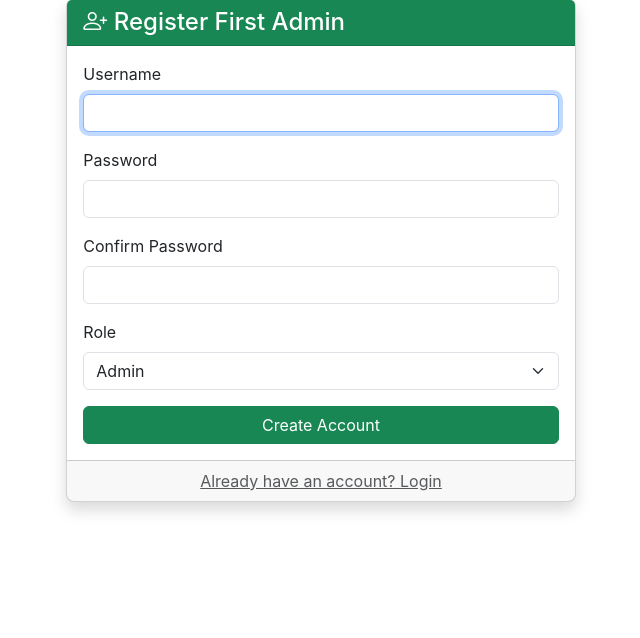
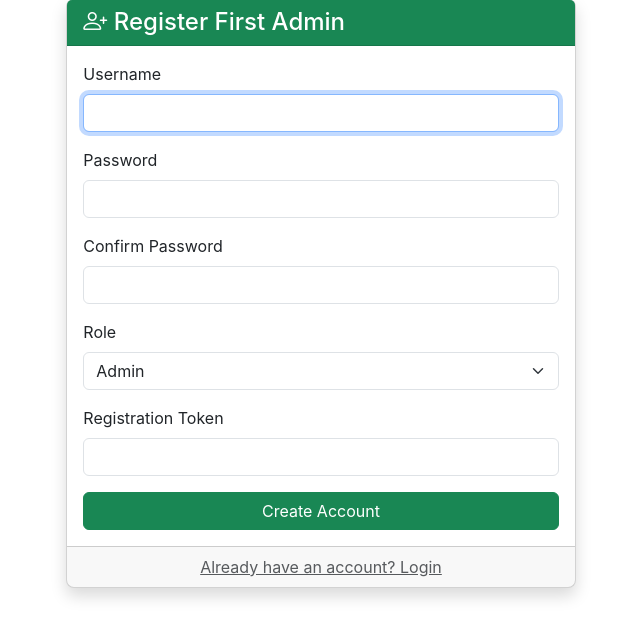
Before and after one commit to MartialM1nd/strfrygui, a Flask app: page /register in a window 1280 px wide. Shown: the part 81-719 px from the top of the page, without its empty margins (319-959 px from the left). Run offline with Flask 3, Linux system fonts and the light colour scheme.

Commit message:
Security: add registration token, account lockout, failed login logging, require SECRET_KEY

```diff
--- a/app.py
+++ b/app.py
@@ -1,4 +1,5 @@
 import os
+from datetime import datetime, timedelta
 from flask import Flask, render_template, redirect, url_for, flash, request, send_file, jsonify, abort
 from flask_login import LoginManager, login_user, logout_user, login_required, current_user
 from flask_wtf import FlaskForm
@@ -52,6 +53,7 @@ class RegisterForm(FlaskForm):
     password = PasswordField('Password', validators=[DataRequired(), Length(min=8)])
     confirm_password = PasswordField('Confirm Password', validators=[DataRequired(), EqualTo('password')])
     role = SelectField('Role', choices=[('admin', 'Admin'), ('moderator', 'Moderator'), ('viewer', 'Viewer')], validators=[DataRequired()])
+    registration_token = StringField('Registration Token', validators=[DataRequired()])
 
 
 class UserEditForm(FlaskForm):
@@ -135,16 +137,16 @@ def datetime_filter(ts):
         return str(ts)
 
 
-def log_audit(action, details=None):
-    if current_user.is_authenticated:
-        log = AuditLog(
-            user_id=current_user.id,
-            action=action,
-            details=details,
-            ip_address=request.remote_addr
-        )
-        db.session.add(log)
-        db.session.commit()
+def log_audit(action, details=None, user_id=None):
+    user_id = user_id or (current_user.id if current_user.is_authenticated else None)
+    log = AuditLog(
+        user_id=user_id,
+        action=action,
+        details=details,
+        ip_address=request.remote_addr
+    )
+    db.session.add(log)
+    db.session.commit()
 
 
 @app.route('/')
@@ -176,22 +178,42 @@ def login():
     form = LoginForm()
     if form.validate_on_submit():
         user = User.query.filter_by(username=form.username.data).first()
-        if user and user.check_password(form.password.data):
-            if not user.is_active:
-                flash('Your account has been deactivated.', 'danger')
+
+        if user:
+            if user.lockout_until and user.lockout_until > datetime.utcnow():
+                flash('Account temporarily locked. Try again later.', 'danger')
                 return render_template('login.html', form=form)
 
-            login_user(user)
-            user.update_login()
+            if user.check_password(form.password.data):
+                if not user.is_active:
+                    flash('Your account has been deactivated.', 'danger')
+                    return render_template('login.html', form=form)
+
+                user.failed_login_attempts = 0
+                user.lockout_until = None
+                login_user(user)
+                user.update_login()
+                db.session.commit()
+
+                log_audit('login', f'User logged in')
+
+                next_page = request.args.get('next')
+                flash(f'Welcome back, {user.username}!', 'success')
+                return redirect(next_page) if next_page else redirect(url_for('index'))
+
+        if user:
+            user.failed_login_attempts += 1
+            if user.failed_login_attempts >= 5:
+                user.lockout_until = datetime.utcnow() + timedelta(minutes=15)
+                flash('Too many failed attempts. Account locked for 15 minutes.', 'danger')
+                log_audit('login_failed', f'Account locked after 5 failed attempts for {user.username}')
+            else:
+                flash('Invalid username or password.', 'danger')
+                log_audit('login_failed', f'Failed login attempt for {user.username}')
             db.session.commit()
-
-            log_audit('login', f'User logged in')
-
-            next_page = request.args.get('next')
-            flash(f'Welcome back, {user.username}!', 'success')
-            return redirect(next_page) if next_page else redirect(url_for('index'))
         else:
             flash('Invalid username or password.', 'danger')
+            log_audit('login_failed', f'Failed login attempt for unknown user {form.username.data}')
 
     return render_template('login.html', form=form)
 
@@ -216,6 +238,11 @@ def register():
 
     form = RegisterForm()
     if form.validate_on_submit():
+        if Config.REGISTRATION_TOKEN and form.registration_token.data != Config.REGISTRATION_TOKEN:
+            flash('Invalid registration token.', 'danger')
+            log_audit('register_failed', f'Invalid token attempt for user {form.username.data}')
+            return render_template('register.html', form=form)
+
         user = User(
             username=form.username.data,
             role=form.role.data
--- a/config.py
+++ b/config.py
@@ -5,7 +5,11 @@ load_dotenv()
 
 
 class Config:
-    SECRET_KEY = os.getenv('SECRET_KEY', 'dev-secret-key-change-in-production')
+    SECRET_KEY = os.getenv('SECRET_KEY')
+    if not SECRET_KEY:
+        raise ValueError("SECRET_KEY must be set in environment")
+
+    REGISTRATION_TOKEN = os.getenv('REGISTRATION_TOKEN')
 
     STRFRY_BINARY = os.getenv('STRFRY_BINARY', '/usr/local/bin/strfry')
     STRFRY_CONFIG = os.getenv('STRFRY_CONFIG', '/etc/strfry.conf')
--- a/models.py
+++ b/models.py
@@ -16,6 +16,8 @@ class User(UserMixin, db.Model):
     is_active = db.Column(db.Boolean, default=True)
     created_at = db.Column(db.DateTime, default=datetime.utcnow)
     last_login = db.Column(db.DateTime)
+    failed_login_attempts = db.Column(db.Integer, default=0)
+    lockout_until = db.Column(db.DateTime)
 
     def set_password(self, password):
         self.password_hash = bcrypt.hashpw(password.encode('utf-8'), bcrypt.gensalt()).decode('utf-8')
--- a/templates/register.html
+++ b/templates/register.html
@@ -43,6 +43,15 @@
                         {{ form.role.label(class="form-label") }}
                         {{ form.role(class="form-select") }}
                     </div>
+                    <div class="mb-3">
+                        {{ form.registration_token.label(class="form-label") }}
+                        {{ form.registration_token(class="form-control") }}
+                        {% if form.registration_token.errors %}
+                            <div class="text-danger">
+                                {% for error in form.registration_token.errors %}{{ error }}{% endfor %}
+                            </div>
+                        {% endif %}
+                    </div>
                     <button type="submit" class="btn btn-success w-100">Create Account</button>
                 </form>
             </div>
```
Also changed, not shown: 1 other file.
